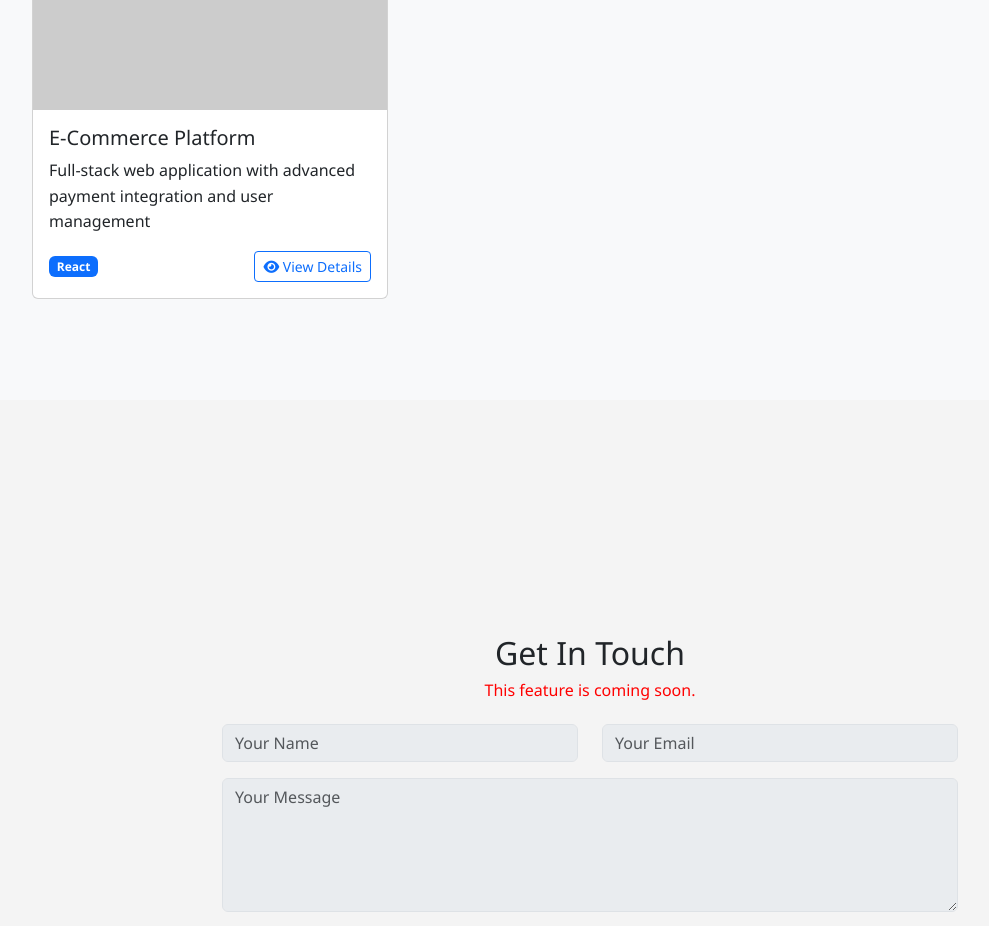
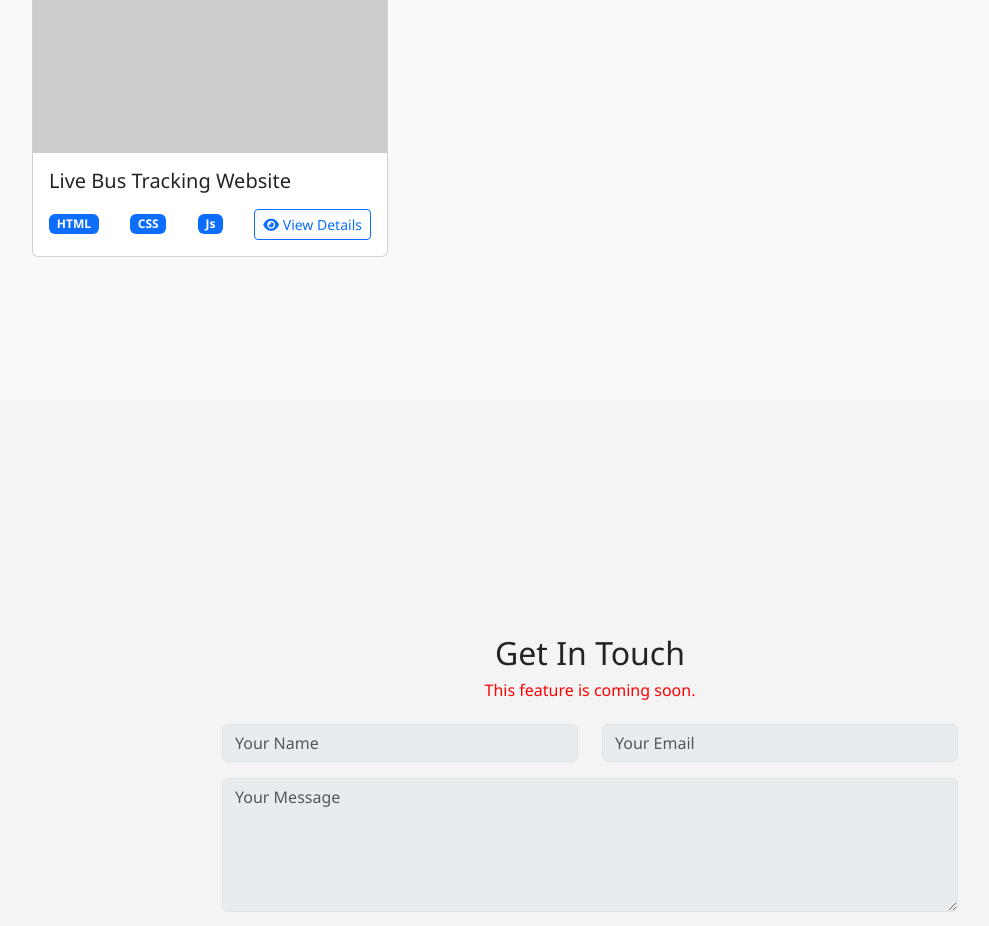
Before and after one commit to spwaduge/portfolio, a plain HTML site: page index.html in a window 1280 px wide. Shown: the part 3600-4526 px from the top of the page, without its empty margins (50-1039 px from the left). Drawn offline with nearby package versions, Linux system fonts and the light colour scheme; placeholder pictures from the web are drawn by us; a script that the page names is missing.

Commit message:
Update index.html

```diff
--- a/index.html
+++ b/index.html
@@ -186,10 +186,12 @@
                     <div class="card project-card">
                         <img src="https://via.placeholder.com/350" class="card-img-top" alt="Project 1">
                         <div class="card-body">
-                            <h5 class="card-title">E-Commerce Platform</h5>
-                            <p class="card-text">Full-stack web application with advanced payment integration and user management</p>
+                            <h5 class="card-title">Live Bus  Tracking Website</h5>
+                            <p class="card-text"></p>
                             <div class="d-flex justify-content-between align-items-center">
-                                <span class="badge bg-primary">React</span>
+                                <span class="badge bg-primary">HTML</span>
+                                <span class="badge bg-primary">CSS</span>
+                                <span class="badge bg-primary">Js</span>
                                 <a href="#" class="btn btn-outline-primary btn-sm">
                                     <i class="fas fa-eye"></i> View Details
                                 </a>
```
